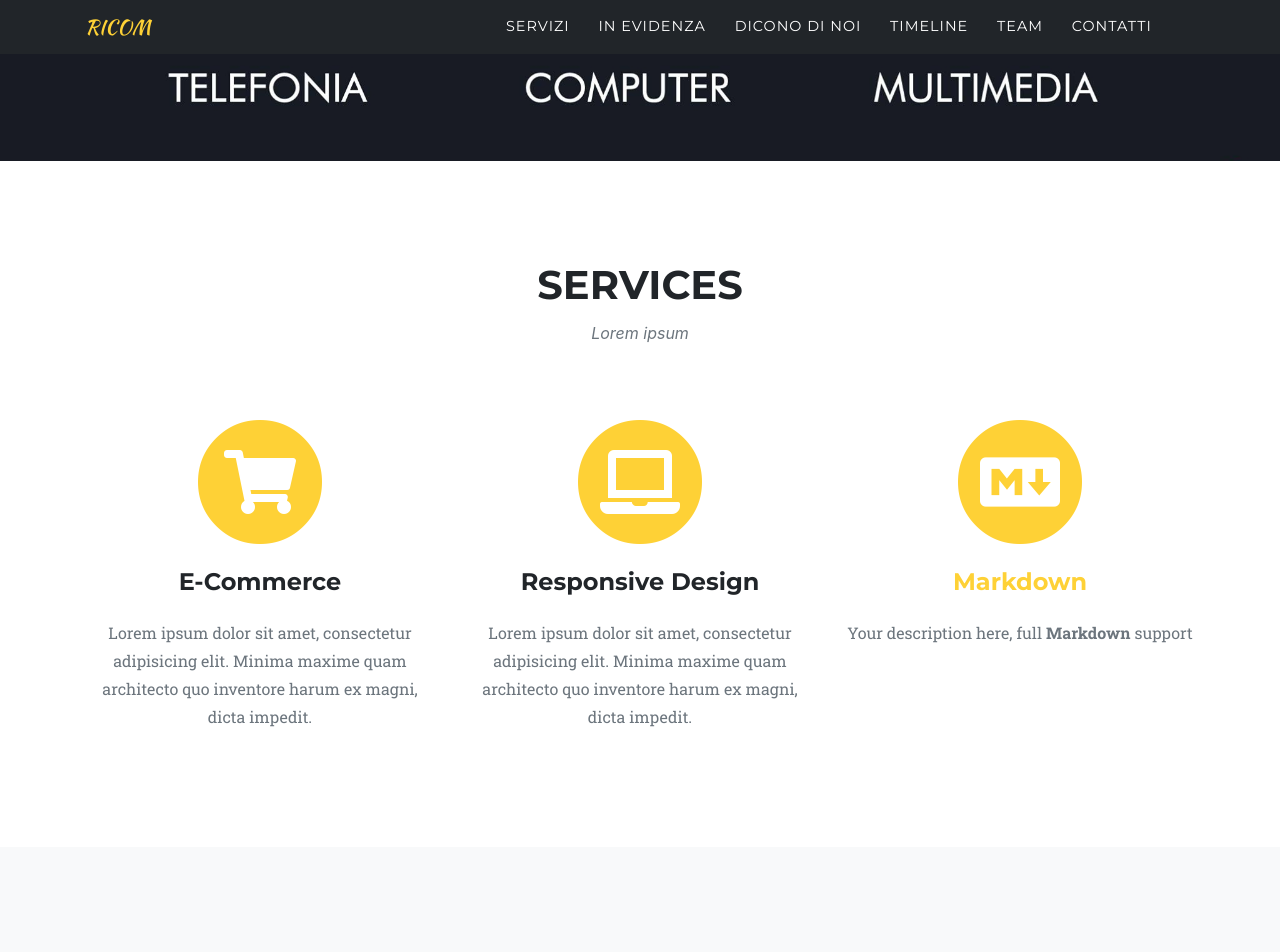
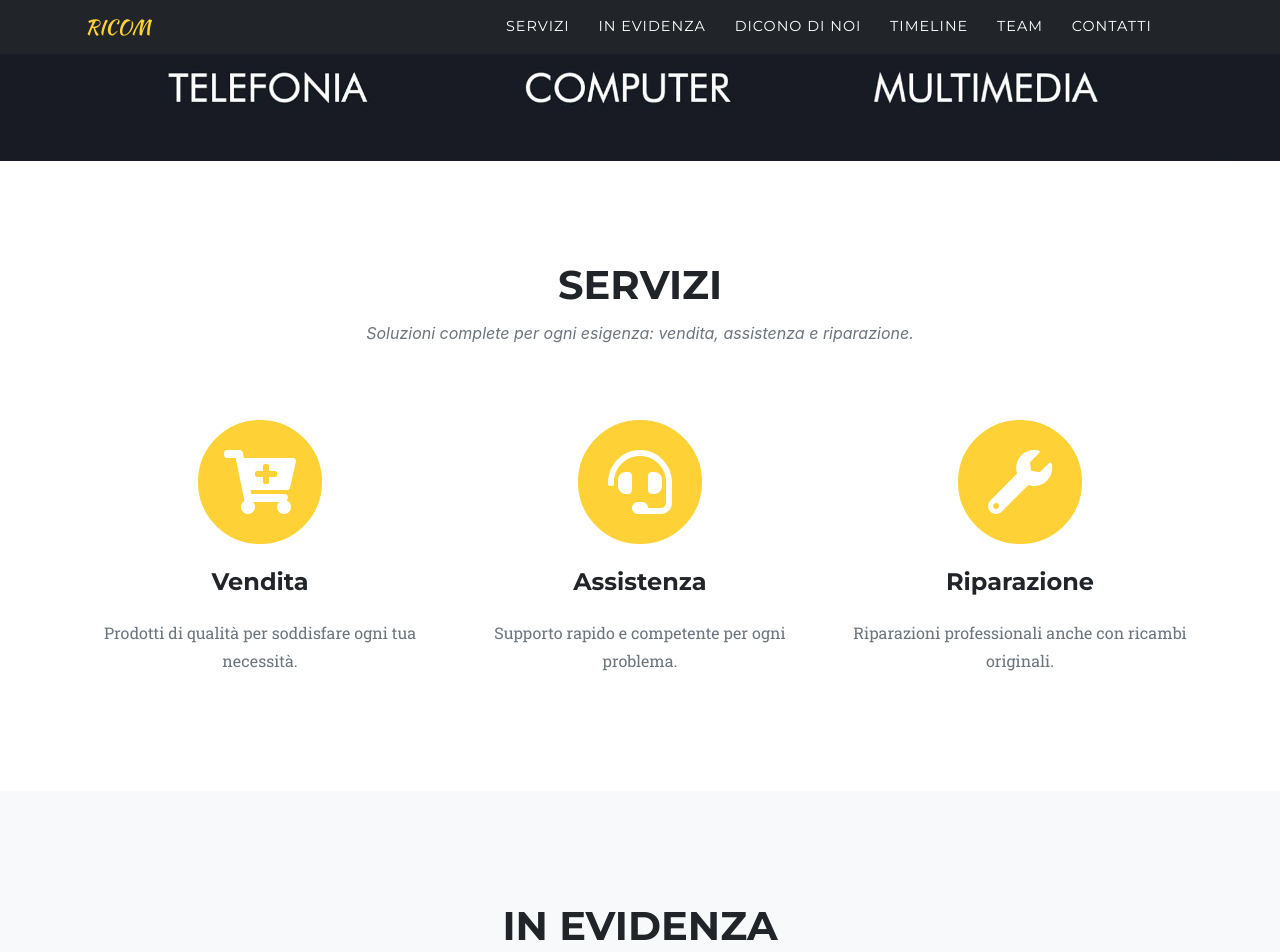
Before and after one commit to ricom-mn/ricom-mn.github.io, a Jekyll site: the page built from index.md, in a window 1280 px wide and 1400 px high, scrolled down 339 px. Shown: the top 952 px of the window. Built offline with Jekyll 4.4.1, drawn with Linux system fonts in a browser that asks for light colours; some web fonts are replaced; some of the changed text lies outside the part shown.

Commit message:
Update sitetext.yml
Nuovo testo se funziona

```diff
--- a/_data/sitetext.yml
+++ b/_data/sitetext.yml
@@ -17,25 +17,25 @@ en: &DEFAULT_EN
     buttonlink: "#services"
 
   services:
-    title: "Services"
-    text: "Lorem ipsum"
+    title: "Servizi"
+    text: "Soluzioni complete per ogni esigenza: vendita, assistenza e riparazione."
     section: services
     list:
-      - title: "E-Commerce"
-        desc: "Lorem ipsum dolor sit amet, consectetur adipisicing elit. Minima maxime quam architecto quo inventore harum ex magni, dicta impedit."
-        icon: fas fa-shopping-cart #find more at https://fontawesome.com/icons
-      - title: "Responsive Design"
-        desc: "Lorem ipsum dolor sit amet, consectetur adipisicing elit. Minima maxime quam architecto quo inventore harum ex magni, dicta impedit."
-        icon: fas fa-laptop
-      - title: "[Markdown](https://en.wikipedia.org/wiki/Markdown)"
-        desc: "Your description here, full **Markdown** support"
-        icon: fab fa-markdown
+      - title: "Vendita"
+        desc: "Prodotti di qualità per soddisfare ogni tua necessità."
+        icon: fas fa-cart-plus
+      - title: "Assistenza"
+        desc: "Supporto rapido e competente per ogni problema."
+        icon: fas fa-headset
+      - title: "Riparazione"
+        desc: "Riparazioni professionali anche con ricambi originali."
+        icon: fas fa-wrench
 
   portfolio:
-    title: "Portfolio"
-    text: "Lorem ipsum dolor sit amet consectetur."
+    title: "In evidenza"
+    text: "Alcune delle nostre attività."
     section: portfolio
-    closebutton: "Close Project"
+    closebutton: "Torna indietro"
 
   timeline:
     title: "Timeline"
@@ -69,9 +69,9 @@ en: &DEFAULT_EN
     end: "Be Part <br> of Our <br> Story!"
 
   about:
-    title: "About Us"
-    text: "our story"
-    body: "Lorem ipsum dolor sit amet, consectetur adipisicing elit. Aut eaque, laboriosam veritatis, quos non quis ad perspiciatis, totam corporis ea, alias ut unde. **Markdown** supported."
+    title: "Dicono di noi"
+    text: "Le vostre opinioni"
+    body: "Siamo orgogliosi del lavoro che facciamo e delle relazioni che costruiamo con i nostri clienti. Se hai avuto un'esperienza positiva con noi, lasciaci una recensione su Google! La tua opinione è fondamentale per aiutarci a migliorare e a crescere. Puoi farlo facilmente cliccando sul nostro link qui sotto: [https://share.google/CoNkPi06b8lfXy9tY](https://share.google/CoNkPi06b8lfXy9tY)"
     section: about
 
   clients:
@@ -130,32 +130,32 @@ en: &DEFAULT_EN
             icon: fab fa-linkedin-in
 
   contact:
-    title: "Contact Us"
-    text: "Lorem ipsum or call 123456789"
+    title: "Contattaci"
+    text: "Scrivici su WhatsApp al numero xxxx oppure chiamaci al 123456789"
     section: contact
-    name: "Name*"
-    name-validation: "Please enter your name."
+    name: "Nome*"
+    name-validation: "Per favore, inserisci il tuo nome."
     email: "Email*"
-    email-validation: "Please enter your email address."
-    phone: "Phone Number"
-    phone-validation: "Please enter your phone number."
-    message: "Message*"
-    message-validation: "Please enter a message."
-    subject: "Contact Form Submission"
-    submit: "Send Message"
+    email-validation: "Per favore, inserisci il tuo indirizzo email."
+    phone: "Numero di telefono"
+    phone-validation: "Per favore, inserisci il tuo numero di telefono."
+    message: "Messaggio*"
+    message-validation: "Per favore, inserisci un messaggio."
+    subject: "Invio modulo di contatto"
+    submit: "Invia messaggio"
 
   footer:
     legal: "Privacy Policy"
     social:
       - url: https://twitter.com
         icon: "fab fa-twitter"
-      - url: https://facebook.com
+      - url: http://facebook.com/ricomsrlmn
         icon: "fab fa-facebook-f"
       - url: https://linkedin.com
         icon: "fab fa-linkedin-in"
-      - url: https://github.com/raviriley/agency-jekyll-theme
+      - url: https://github.com/
         icon: "fab fa-github"
-      - url: https://instagram.com
+      - url: https://www.instagram.com/ricom_srl/
         icon: "fab fa-instagram"
 
 en-001: #English (World)
@@ -369,71 +369,71 @@ en-ZW: #English (Zimbabwe)
 # -------
 es: &DEFAULT_ES
   header:
-    title: ¡Bienvenido a nuestro Estudio!
-    text: Es un placer conocerle
-    button: Ver más
-    buttonlink: "#servicios"
+    title:
+    text:
+    button:
+    buttonlink: "#services"
 
   services:
-    title: "Servicios"
-    text: "Lorem ipsum"
-    section: servicios
+    title: "Servizi"
+    text: "Soluzioni complete per ogni esigenza: vendita, assistenza e riparazione."
+    section: services
     list:
-      - title: "Comercio Electrónico"
-        desc: "Lorem ipsum dolor sit amet, consectetur adipisicing elit. Minima maxime quam architecto quo inventore harum ex magni, dicta impedit."
-        icon: fas fa-shopping-cart #find more at https://fontawesome.com/icons
-      - title: "Diseño Responsivo"
-        desc: "Lorem ipsum dolor sit amet, consectetur adipisicing elit. Minima maxime quam architecto quo inventore harum ex magni, dicta impedit."
-        icon: fas fa-laptop
-      - title: "[Markdown](https://en.wikipedia.org/wiki/Markdown)"
-        desc: "Su descripción aquí, soporte completo de **Markdown**"
-        icon: fab fa-markdown
+      - title: "Vendita"
+        desc: "Prodotti di qualità per soddisfare ogni tua necessità."
+        icon: fas fa-cart-plus
+      - title: "Assistenza"
+        desc: "Supporto rapido e competente per ogni problema."
+        icon: fas fa-headset
+      - title: "Riparazione"
+        desc: "Riparazioni professionali anche con ricambi originali."
+        icon: fas fa-wrench
 
   portfolio:
-    title: "Portafolio"
-    text: "Lorem ipsum dolor sit amet consectetur."
-    section: portafolio
-    closebutton: "Cerrar Proyecto"
+    title: "In evidenza"
+    text: "Alcune delle nostre attività."
+    section: portfolio
+    closebutton: "Torna indietro"
 
   timeline:
-    title: "Cronología"
+    title: "Timeline"
     text: "Lorem ipsum timeline"
-    section: cronologia
+    section: timeline
     # left is the default
     #start_align: "left"
     events:
-      - title: "Nuestro Humilde Comienzo"
+      - title: "Our Humble Beginnings"
         year: "2009-2011"
         desc: "Lorem ipsum dolor sit amet, consectetur adipisicing elit. Sunt ut voluptatum eius sapiente, totam reiciendis temporibus qui quibusdam, recusandae sit vero unde, sed, incidunt et ea quo dolore laudantium consectetur!"
         image: assets/img/timeline/1.jpg
         alt:
-      - title: "Una Agencia nace"
+      - title: "An Agency is Born"
         year: "March 2011"
         desc: "Lorem ipsum dolor sit amet, consectetur adipisicing elit. Sunt ut voluptatum eius sapiente, totam reiciendis temporibus qui quibusdam, recusandae sit vero unde, sed, incidunt et ea quo dolore laudantium consectetur!"
         image: assets/img/timeline/2.jpg
         alt:
-      - title: "La plantilla Jekyll es creada"
+      - title: "Jekyll Theme is created"
         year: "2019"
-        desc: "Ravi Riley convirtió Agency, una plantilla basada en Bootstrap, en una plantilla de Jekyll. La plantilla Jekyll puede ser instalada commo una gema de Ruby (Ruby gem) o remotamente. Para más información, visite la documentación."
+        desc: "Ravi Riley converted Agency, a Bootstrap-based theme, into a Jekyll theme. The Jekyll theme can be installed as a Ruby gem, or remotely. For more information, visit the documentation."
         image: assets/img/timeline/3.jpg
         alt: image alt text
-      - title: "Título"
+      - title: "Title"
         year: "2009-2011"
-        desc: "Su descripción aquí, **Markdown** es soportado completamente."
+        desc: "Your description here, **Markdown** is fully supported."
         image: assets/img/timeline/4.jpg
         alt:
         # you can enforce the alignment
         align: right
-    end: "¡Se parte <br> de Nuestra <br> Historia!"
+    end: "Be Part <br> of Our <br> Story!"
 
   about:
-    title: "Sobre nosotros"
-    text: "nuestra historia"
-    body: "Lorem ipsum dolor sit amet, consectetur adipisicing elit. Aut eaque, laboriosam veritatis, quos non quis ad perspiciatis, totam corporis ea, alias ut unde. **Markdown** supported."
-    section: nosotros
+    title: "Dicono di noi"
+    text: "Le vostre opinioni"
+    body: "Siamo orgogliosi del lavoro che facciamo e delle relazioni che costruiamo con i nostri clienti. Se hai avuto un'esperienza positiva con noi, lasciaci una recensione su Google! La tua opinione è fondamentale per aiutarci a migliorare e a crescere. Puoi farlo facilmente cliccando sul nostro link qui sotto: [https://share.google/CoNkPi06b8lfXy9tY](https://share.google/CoNkPi06b8lfXy9tY)"
+    section: about
 
   clients:
-    section: clientes
+    section: clients
     max-height: 100px
     horizontal-scrolling: "" #"yes/no"
     list:
@@ -451,10 +451,10 @@ es: &DEFAULT_ES
         logo: assets/img/clients/creative-market.jpg
 
   team:
-    title: "NUESTRO INCREÍBLE EQUIPO"
+    title: "OUR AMAZING TEAM"
     text: "Lorem ipsum dolor sit amet consectetur."
     subtext: Lorem ipsum dolor sit amet, consectetur adipisicing elit. Aut eaque, laboriosam veritatis, quos non quis ad perspiciatis, totam corporis ea, alias ut unde. **Markdown** supported.
-    section: equipo
+    section: team
     people:
       - name: "Kay Garland"
         role: "Lead Designer"
@@ -488,32 +488,32 @@ es: &DEFAULT_ES
             icon: fab fa-linkedin-in
 
   contact:
-    title: "Contáctenos"
-    text: "Lorem ipsum or call 123456789"
-    section: contacto
-    name: "Nombre*"
-    name-validation: "Por favor ingrese su nombre."
-    email: "Correo Electrónico*"
-    email-validation: "Por favor ingrese su correo electrónico."
-    phone: "Número Telefónico*"
-    phone-validation: "Por favor ingrese su número telefónico."
-    message: "Mensaje*"
-    message-validation: "Por favor escriba un mensaje."
-    subject: "Envío del formulario de contacto"
-    submit: "Enviar Mensaje"
+    title: "Contattaci"
+    text: "Scrivici su WhatsApp al numero xxxx oppure chiamaci al 123456789"
+    section: contact
+    name: "Nome*"
+    name-validation: "Per favore, inserisci il tuo nome."
+    email: "Email*"
+    email-validation: "Per favore, inserisci il tuo indirizzo email."
+    phone: "Numero di telefono"
+    phone-validation: "Per favore, inserisci il tuo numero di telefono."
+    message: "Messaggio*"
+    message-validation: "Per favore, inserisci un messaggio."
+    subject: "Invio modulo di contatto"
+    submit: "Invia messaggio"
 
   footer:
-    legal: "Política de Privacidad"
+    legal: "Privacy Policy"
     social:
       - url: https://twitter.com
         icon: "fab fa-twitter"
-      - url: https://facebook.com
+      - url: http://facebook.com/ricomsrlmn
         icon: "fab fa-facebook-f"
       - url: https://linkedin.com
         icon: "fab fa-linkedin-in"
-      - url: https://github.com/raviriley/agency-jekyll-theme
+      - url: https://github.com/
         icon: "fab fa-github"
-      - url: https://instagram.com
+      - url: https://www.instagram.com/ricom_srl/
         icon: "fab fa-instagram"
 
 es-419: #Spanish (Latin America and the Caribbean)
@@ -573,71 +573,71 @@ es-VE: #Spanish (Venezuela)
 # -----------------
 de: &DEFAULT_DE
   header:
-    title: Willkommen auf unserer Webseite!
-    text: Schön das Sie hier sind!
-    button: Mehr erfahren
-    buttonlink: "#Angebote"
+    title:
+    text:
+    button:
+    buttonlink: "#services"
 
   services:
-    title: "Leistungen"
-    text: "Was wir anbieten."
-    section: Leistungen
+    title: "Servizi"
+    text: "Soluzioni complete per ogni esigenza: vendita, assistenza e riparazione."
+    section: services
     list:
-      - title: "E-Commerce"
-        desc: "Lorem ipsum dolor sit amet, consectetur adipisicing elit. Minima maxime quam architecto quo inventore harum ex magni, dicta impedit."
-        icon: fas fa-shopping-cart #find more at https://fontawesome.com/icons
-      - title: "Responsive Design"
-        desc: "Lorem ipsum dolor sit amet, consectetur adipisicing elit. Minima maxime quam architecto quo inventore harum ex magni, dicta impedit."
-        icon: fas fa-laptop
-      - title: "[Markdown](https://de.wikipedia.org/wiki/Markdown)"
-        desc: "Hier können Sie etwas mit **Markdown** einfügen."
-        icon: fab fa-markdown
+      - title: "Vendita"
+        desc: "Prodotti di qualità per soddisfare ogni tua necessità."
+        icon: fas fa-cart-plus
+      - title: "Assistenza"
+        desc: "Supporto rapido e competente per ogni problema."
+        icon: fas fa-headset
+      - title: "Riparazione"
+        desc: "Riparazioni professionali anche con ricambi originali."
+        icon: fas fa-wrench
 
   portfolio:
-    title: "Portfolio"
-    text: "Lorem ipsum dolor sit amet consectetur."
-    section: Portfolio
-    closebutton: "Schließen"
+    title: "In evidenza"
+    text: "Alcune delle nostre attività."
+    section: portfolio
+    closebutton: "Torna indietro"
 
   timeline:
-    title: "Geschichte"
+    title: "Timeline"
     text: "Lorem ipsum timeline"
-    section: Geschichte
+    section: timeline
     # left is the default
     #start_align: "left"
     events:
-      - title: "Unsere Anfänge"
+      - title: "Our Humble Beginnings"
         year: "2009-2011"
         desc: "Lorem ipsum dolor sit amet, consectetur adipisicing elit. Sunt ut voluptatum eius sapiente, totam reiciendis temporibus qui quibusdam, recusandae sit vero unde, sed, incidunt et ea quo dolore laudantium consectetur!"
         image: assets/img/timeline/1.jpg
         alt:
-      - title: "Gründung der Firma"
-        year: "März 2011"
+      - title: "An Agency is Born"
+        year: "March 2011"
         desc: "Lorem ipsum dolor sit amet, consectetur adipisicing elit. Sunt ut voluptatum eius sapiente, totam reiciendis temporibus qui quibusdam, recusandae sit vero unde, sed, incidunt et ea quo dolore laudantium consectetur!"
         image: assets/img/timeline/2.jpg
         alt:
-      - title: "Das Jekyll-Thema wurde erstellt"
+      - title: "Jekyll Theme is created"
         year: "2019"
-        desc: "Ravi Riley wandelte Agency, ein auf Bootstrap basierendes Thema, in ein Jekyll-Thema um. Man kann das Jekyll-Thema als Ruby-Gem oder remotely installieren. Für mehr Informationen, schauen Sie sich die Dokumentation an."
+        desc: "Ravi Riley converted Agency, a Bootstrap-based theme, into a Jekyll theme. The Jekyll theme can be installed as a Ruby gem, or remotely. For more information, visit the documentation."
         image: assets/img/timeline/3.jpg
-        alt: Bildbeschreibung
-      - title: "Titel"
+        alt: image alt text
+      - title: "Title"
         year: "2009-2011"
-        desc: "Hier können Sie etwas mit **Markdown** einfügen."
+        desc: "Your description here, **Markdown** is fully supported."
         image: assets/img/timeline/4.jpg
         alt:
         # you can enforce the alignment
         align: right
-    end: "Seien Sie <br> Teil unserer <br> Geschichte!"
+    end: "Be Part <br> of Our <br> Story!"
 
   about:
-    title: "Über uns"
-    text: "Unsere Geschichte."
-    body: "Lorem ipsum dolor sit amet, consectetur adipisicing elit. Aut eaque, laboriosam veritatis, quos non quis ad perspiciatis, totam corporis ea, alias ut unde. **Markdown** supported."
-    section: Ueber
+    title: "Dicono di noi"
+    text: "Le vostre opinioni"
+    body: "Siamo orgogliosi del lavoro che facciamo e delle relazioni che costruiamo con i nostri clienti. Se hai avuto un'esperienza positiva con noi, lasciaci una recensione su Google! La tua opinione è fondamentale per aiutarci a migliorare e a crescere. Puoi farlo facilmente cliccando sul nostro link qui sotto: [https://share.google/CoNkPi06b8lfXy9tY](https://share.google/CoNkPi06b8lfXy9tY)"
+    section: about
 
   clients:
-    section: Kunden
+    section: clients
     max-height: 100px
     horizontal-scrolling: "" #"yes/no"
     list:
@@ -655,13 +655,13 @@ de: &DEFAULT_DE
         logo: assets/img/clients/creative-market.jpg
 
   team:
-    title: "Unser großartiges Team"
+    title: "OUR AMAZING TEAM"
     text: "Lorem ipsum dolor sit amet consectetur."
     subtext: Lorem ipsum dolor sit amet, consectetur adipisicing elit. Aut eaque, laboriosam veritatis, quos non quis ad perspiciatis, totam corporis ea, alias ut unde. **Markdown** supported.
-    section: Team
+    section: team
     people:
       - name: "Kay Garland"
-        role: "Chef-Designer"
+        role: "Lead Designer"
         image: assets/img/team/500x500.jpg
         social:
           - url: https://twitter.com
@@ -671,7 +671,7 @@ de: &DEFAULT_DE
           - url: https://linkedin.com
             icon: fab fa-linkedin-in
       - name: "Larry Parker"
-        role: "Chef der Werbeabteilung"
+        role: "Lead Marketer"
         image: assets/img/team/2.jpg
         social:
           - url: https://twitter.com
@@ -681,7 +681,7 @@ de: &DEFAULT_DE
           - url: https://linkedin.com
             icon: fab fa-linkedin-in
       - name: "Diana Perterson"
-        role: "Chef-Programmiererin"
+        role: "Lead Developer"
         image: assets/img/team/500x500.jpg
         social:
           - url: https://twitter.com
@@ -692,32 +692,32 @@ de: &DEFAULT_DE
             icon: fab fa-linkedin-in
 
   contact:
-    title: "Kontakt"
-    text: "Kontaktieren Sie uns."
-    section: Kontakt
-    name: "Name*"
-    name-validation: "Geben Sie einen Namen ein."
-    email: "E-Mail*"
-    email-validation: "Geben Sie Ihre E-Mail-Addresse ein."
-    phone: "Telefonnummer*"
-    phone-validation: "Geben Sie Ihre Telefonnummer ein."
-    message: "Nachricht*"
-    message-validation: "Schreiben Sie etwas..."
-    subject: "Kontakt-Formular Bestätigung"
-    submit: "Nachricht absenden"
+    title: "Contattaci"
+    text: "Scrivici su WhatsApp al numero xxxx oppure chiamaci al 123456789"
+    section: contact
+    name: "Nome*"
+    name-validation: "Per favore, inserisci il tuo nome."
+    email: "Email*"
+    email-validation: "Per favore, inserisci il tuo indirizzo email."
+    phone: "Numero di telefono"
+    phone-validation: "Per favore, inserisci il tuo numero di telefono."
+    message: "Messaggio*"
+    message-validation: "Per favore, inserisci un messaggio."
+    subject: "Invio modulo di contatto"
+    submit: "Invia messaggio"
 
   footer:
-    legal: "Datenschutzerklärung"
+    legal: "Privacy Policy"
     social:
       - url: https://twitter.com
         icon: "fab fa-twitter"
-      - url: https://facebook.com
+      - url: http://facebook.com/ricomsrlmn
         icon: "fab fa-facebook-f"
       - url: https://linkedin.com
         icon: "fab fa-linkedin-in"
-      - url: https://github.com/raviriley/agency-jekyll-theme
+      - url: https://github.com/
         icon: "fab fa-github"
-      - url: https://instagram.com
+      - url: https://www.instagram.com/ricom_srl/
         icon: "fab fa-instagram"
 
 de-AT: #German (Austria)
```
